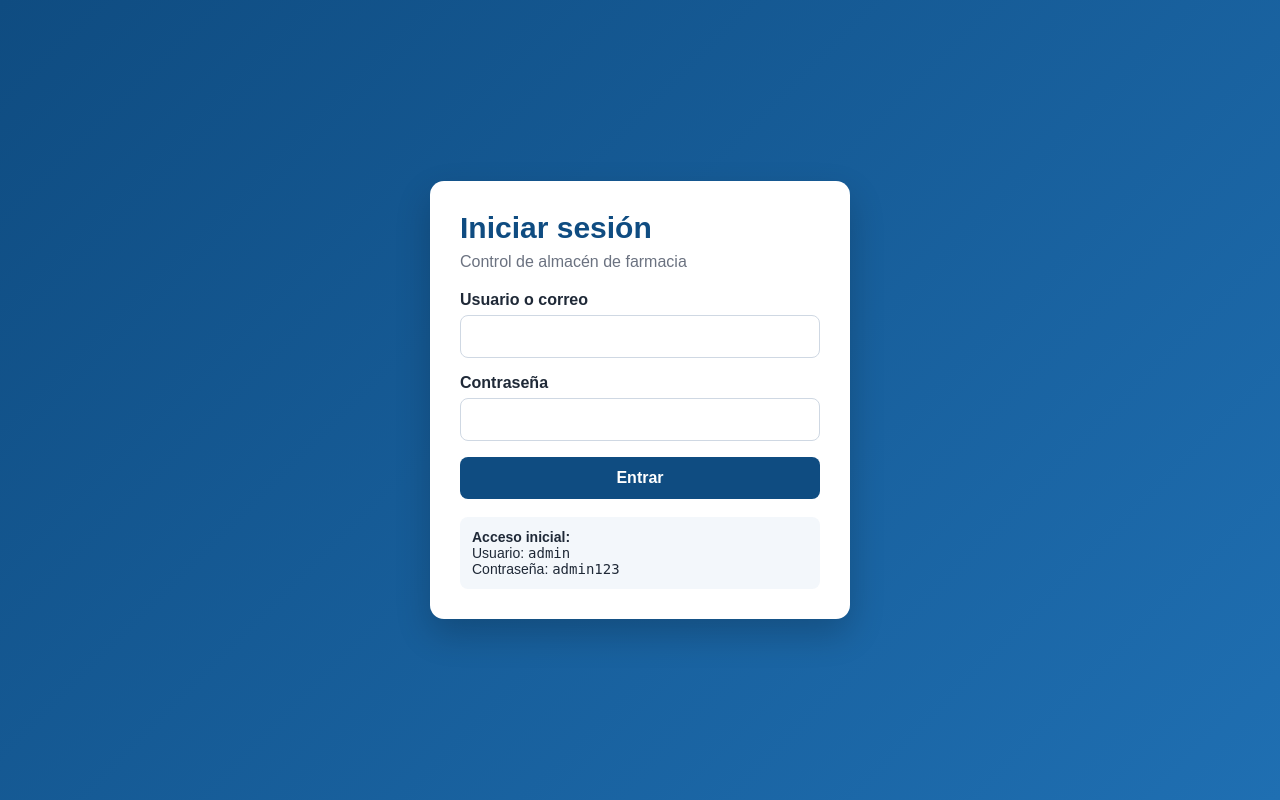
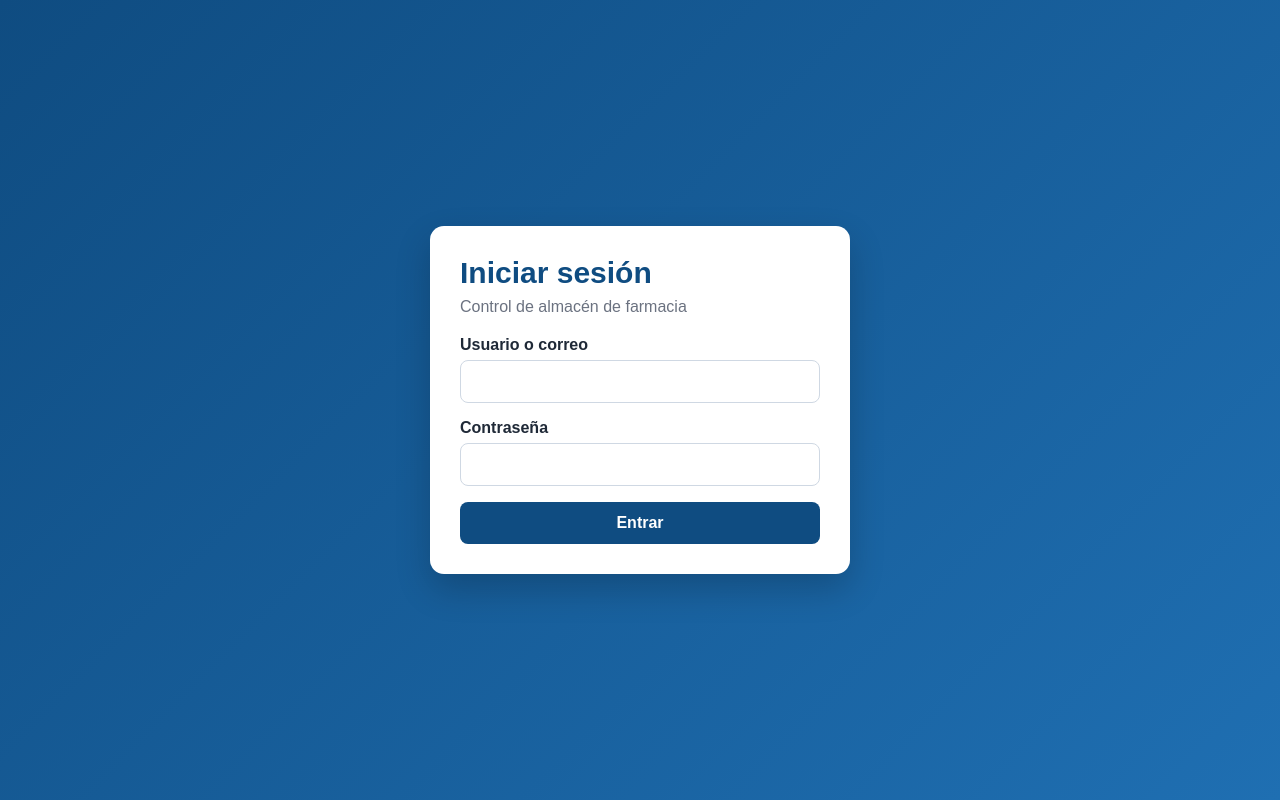
Before and after one commit to Caskev2003/almacen_farmacia, a PHP site: page /login.php in a window 1280 px wide. Run offline with PHP 8.4, Linux system fonts and the light colour scheme.

Commit message:
cambio en el login

```diff
--- a/public/login.php
+++ b/public/login.php
@@ -58,11 +58,7 @@ if ($_SERVER['REQUEST_METHOD'] === 'POST') {
                 <button type="submit" class="btn-primary">Entrar</button>
             </form>
 
-            <div class="login-demo">
-                <strong>Acceso inicial:</strong><br>
-                Usuario: <code>admin</code><br>
-                Contraseña: <code>admin123</code>
-            </div>
+
         </div>
     </div>
 </body>
```
